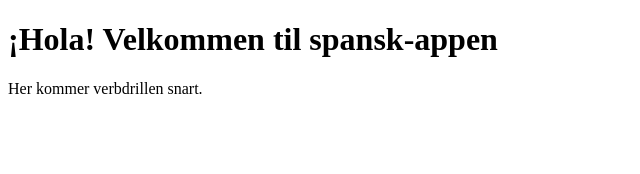
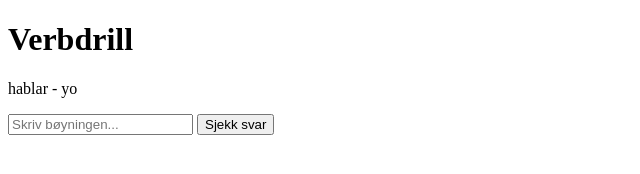
Before and after one commit to filiphorve-jpg/spansk-app, a plain HTML site: page index.html in a window 1280 px wide. Shown: the whole page, without its empty margins (0-640 px from the left). Drawn offline with Linux system fonts and the light colour scheme.

Commit message:
Fase 1 steg 1: HTML-struktur for verbdrill og script.js

```diff
--- a/index.html
+++ b/index.html
@@ -6,7 +6,12 @@
     <title>Spansk-app</title>
 </head>
 <body>
-    <h1>¡Hola! Velkommen til spansk-appen</h1>
-    <p>Her kommer verbdrillen snart.</p>
+    <h1>Verbdrill</h1>
+    <p id="oppgave">hablar - yo</p>
+    <input id="svar" type="text" placeholder="Skriv bøyningen..." autocomplete="off">
+    <button id="sjekk_knapp">Sjekk svar</button>
+    <p id="tilbakemelding"></p>
+
+    <script src="script.js"></script>
 </body>
 </html>
--- /dev/null
+++ b/script.js
@@ -0,0 +1 @@
+console.log("script.js er lastet!");
```
